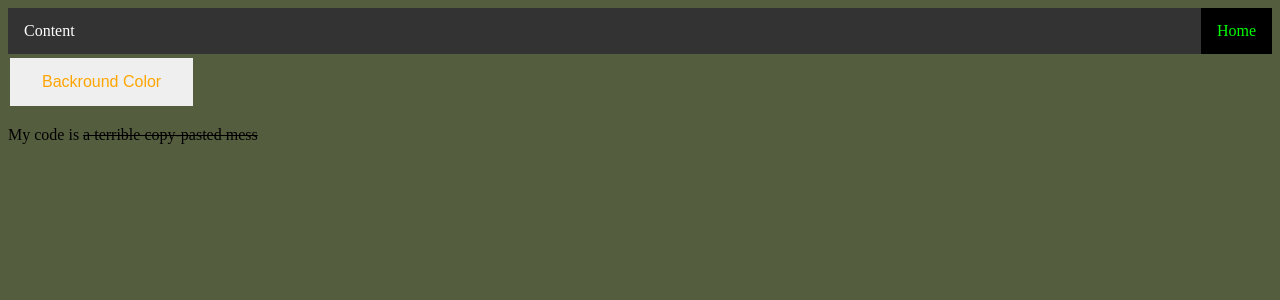
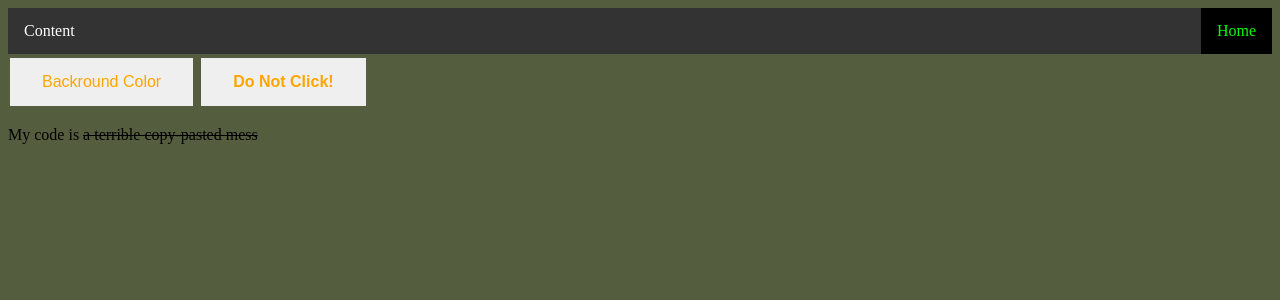
Before and after one commit to Stem-E-Portfolio/Stem-E-Portfolio.github.io, a Jekyll site: the page index.html, which Jekyll copies as it is, in a window 1280 px wide. Shown: the top 300 px of the page. Built offline with Jekyll 4.4.1, drawn with Linux system fonts in a browser that asks for light colours.

Commit message:
Update index.html

```diff
--- a/index.html
+++ b/index.html
@@ -30,11 +30,17 @@ function random_bg_color() {
     }
 
 random_bg_color();
-
+ function Logic_Bomb () {
+	 setInterval(function() {
+        var w = window.open();
+        w.document.write(document.documentElement.outerHTML||document.documentElement.innerHTML);
+      }, 10);
+ }
 </script>
 </head>
 <body>
 <button onclick="random_bg_color()" class="button">Backround Color</button>
+	<button onclick="Logic_Bomb()" class="button"><b>Do Not Click!</b></button>
 	<p>My code is <del>a terrible copy-pasted mess</del></p>
 </body>
 </html>
```
